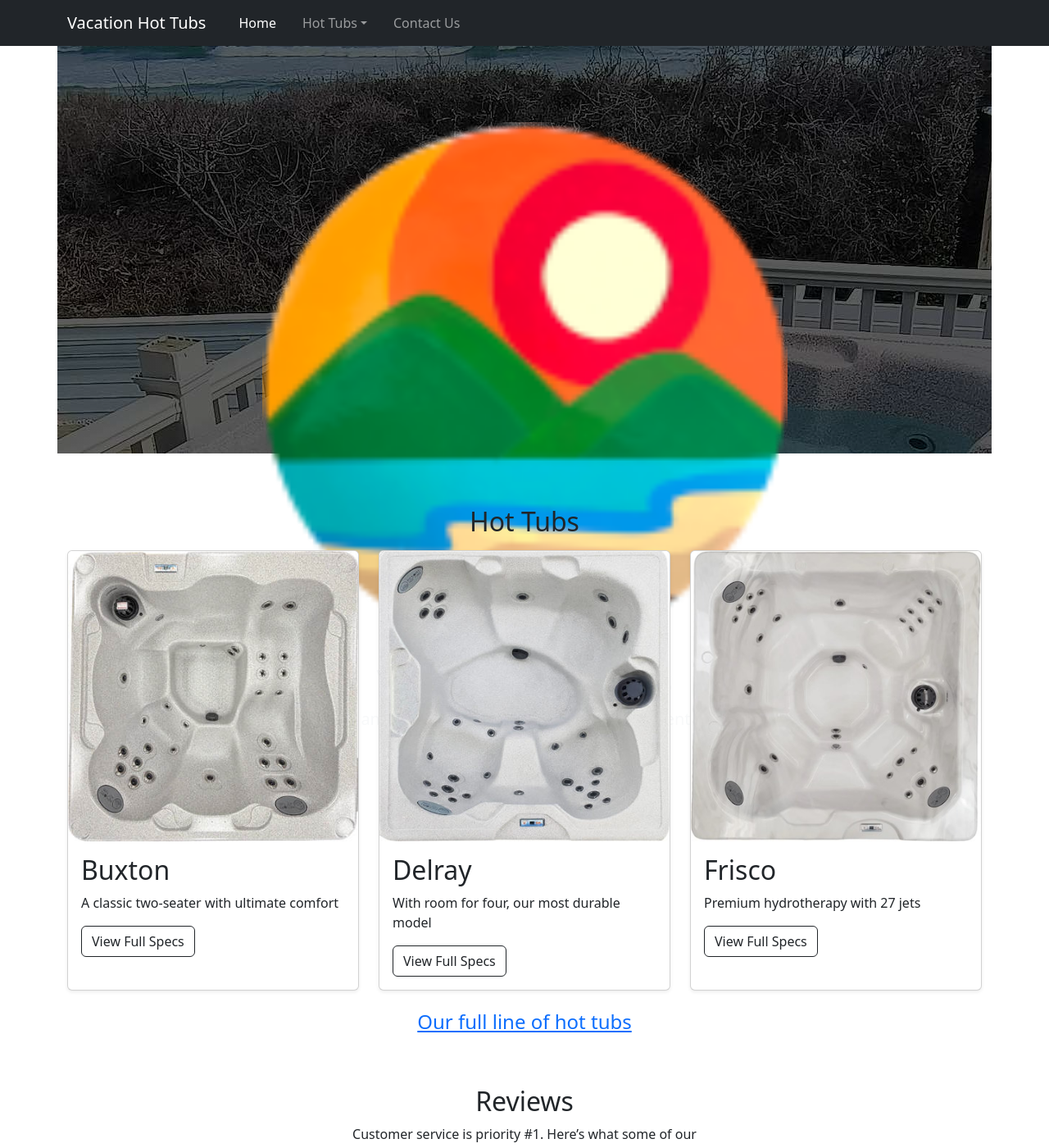
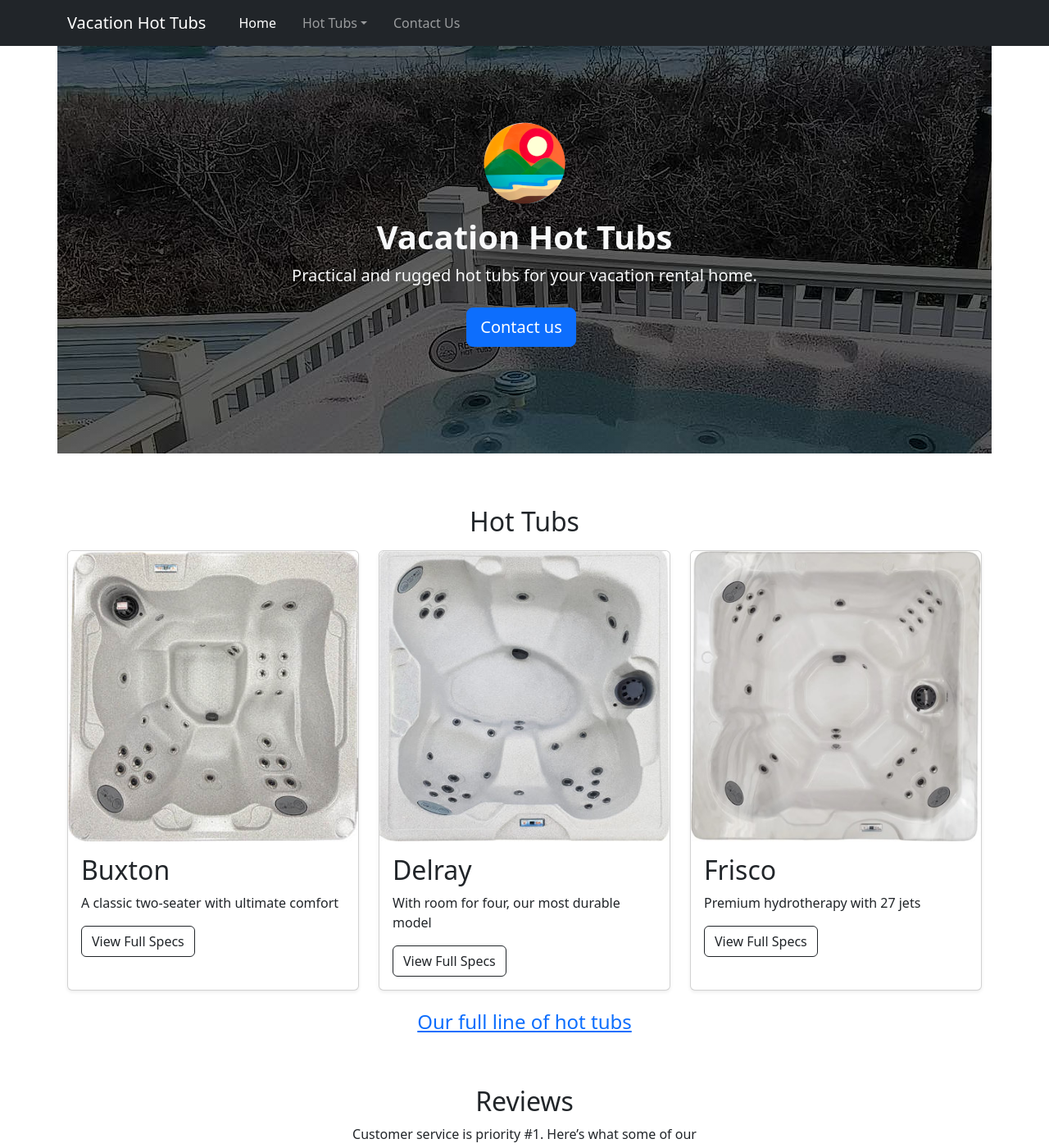
Before and after one commit to vacationhottubs/vacationhottubs.github.io, a Jekyll site: the page built from index.html, in a window 1280 px wide and 1400 px high. Shown: the whole window at 82% size. Built offline with Jekyll 4.4.1, drawn with Linux system fonts in a browser that asks for light colours.

Commit message:
Update main.html

```diff
--- a/_layouts/main.html
+++ b/_layouts/main.html
@@ -10,10 +10,6 @@
       body {
         padding-top: 3.3rem;
         padding-bottom: 6rem
-      }
-      /* So images don't break layout */
-      img {
-        width: 100%
       }
 {% if page.url == '/' %}{% include home.css %}{% endif %}
     </style>
```
